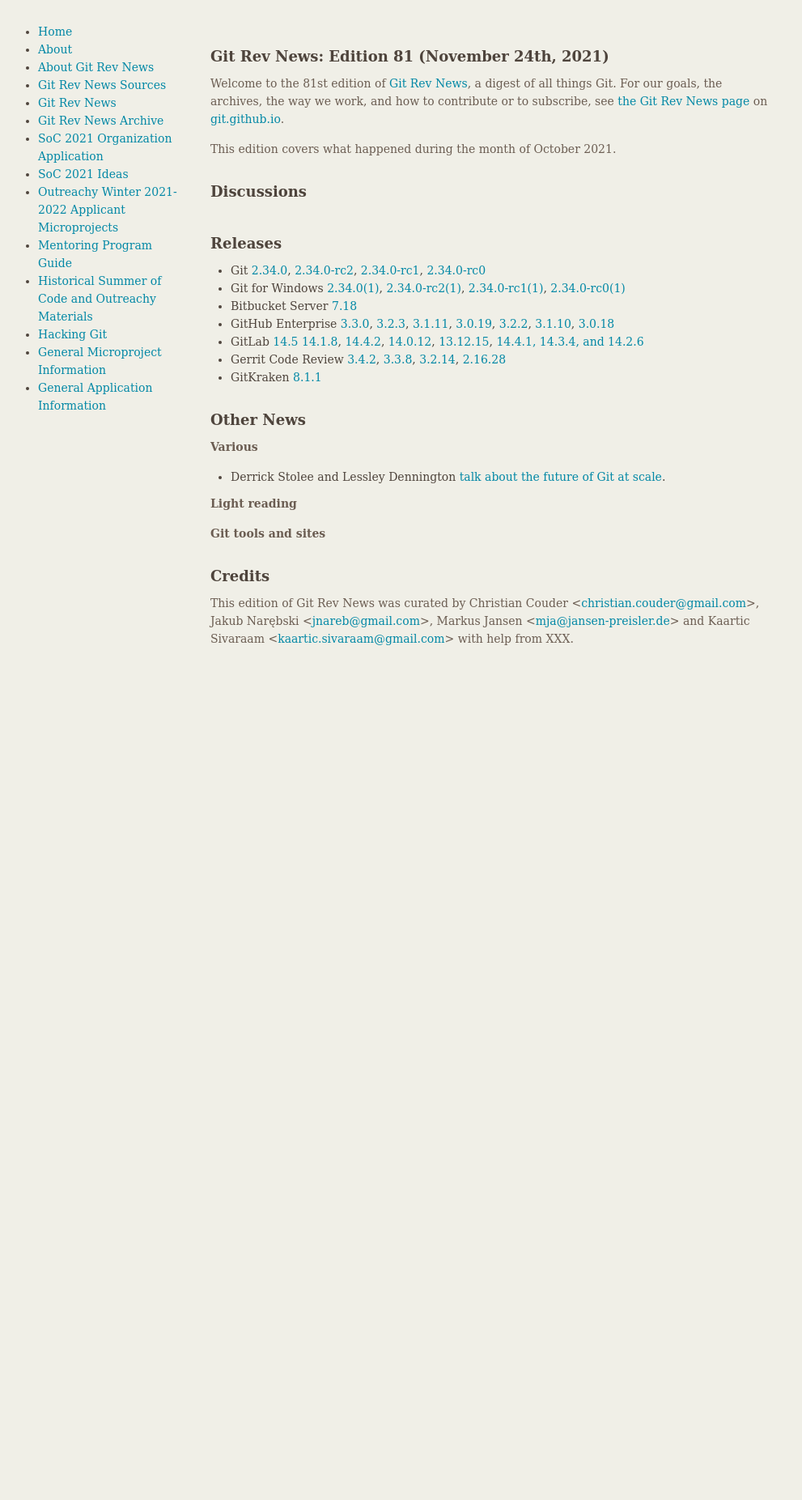
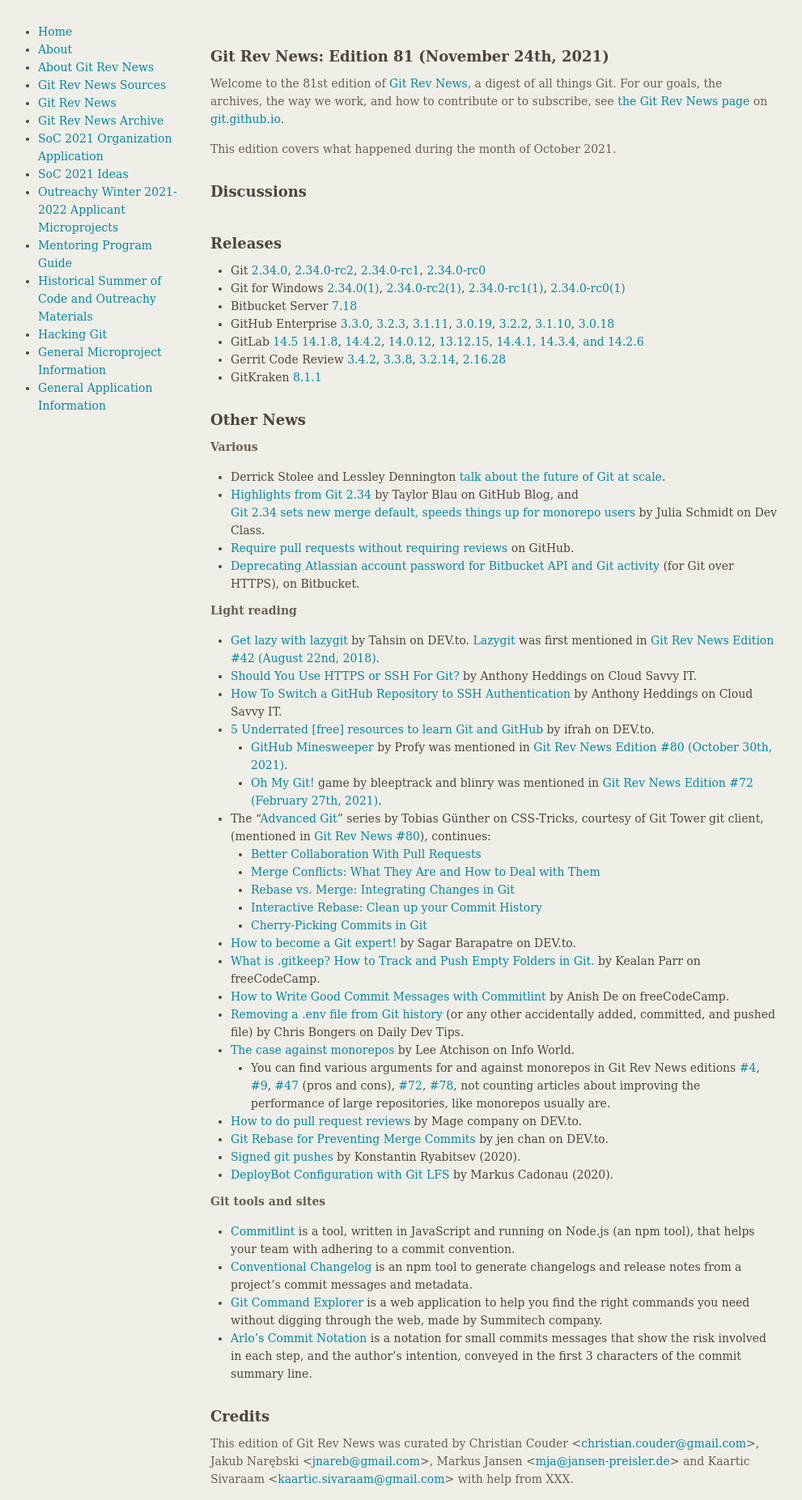
Before and after one commit to git/git.github.io, a Jekyll site: the page built from rev_news/drafts/edition-81.md, in a window 1280 px wide. Shown: the whole page at 81% size, without its empty margins (149-1140 px from the left). Built offline with Jekyll 4.4.1, drawn with Linux system fonts in a browser that asks for light colours; before the commit the page ends 900 px from its top, so only the background shows below that.

Commit message:
rn-81: Add links to various news, articles, sites and tools

```diff
--- a/rev_news/drafts/edition-81.md
+++ b/rev_news/drafts/edition-81.md
@@ -68,12 +68,75 @@
 __Various__
 
 * Derrick Stolee and Lessley Dennington [talk about the future of Git at scale](https://www.youtube.com/watch?v=pXdabSCz4JA).
+* [Highlights from Git 2.34](https://github.blog/2021-11-15-highlights-from-git-2-34/)
+  by Taylor Blau on GitHub Blog, and
+  [Git 2.34 sets new merge default, speeds things up for monorepo users](https://devclass.com/2021/11/17/version-control-git-2_34/)
+  by Julia Schmidt on Dev Class.
+* [Require pull requests without requiring reviews](https://github.blog/changelog/2021-11-10-require-pull-requests-without-requiring-reviews/) on GitHub.
+* [Deprecating Atlassian account password for Bitbucket API and Git activity](https://bitbucket.org/blog/deprecating-atlassian-account-password-for-bitbucket-api-and-git-activity)
+  (for Git over HTTPS), on Bitbucket.
 
 __Light reading__
+
+* [Get lazy with lazygit](https://dev.to/tahsinature/get-lazy-with-lazygit-4h37) by Tahsin on DEV.to.
+  [Lazygit](https://github.com/jesseduffield/lazygit) was first mentioned in [Git Rev News Edition #42 (August 22nd, 2018)](https://git.github.io/rev_news/2018/08/22/edition-42/).
+* [Should You Use HTTPS or SSH For Git?](https://www.cloudsavvyit.com/14822/should-you-use-https-or-ssh-for-git/)
+  by Anthony Heddings on Cloud Savvy IT.
+* [How To Switch a GitHub Repository to SSH Authentication](https://www.cloudsavvyit.com/14747/how-to-switch-a-github-repository-to-ssh-authentication/)
+  by Anthony Heddings on Cloud Savvy IT.
+* [5 Underrated [free] resources to learn Git and GitHub](https://dev.to/ifrah/5-underrated-resources-to-learn-git-and-github-4edi)
+  by ifrah on DEV.to.
+  * [GitHub Minesweeper](https://profy.dev/project/github-minesweeper) by Profy
+    was mentioned in [Git Rev News Edition #80 (October 30th, 2021)](https://git.github.io/rev_news/2021/10/30/edition-80/).
+  * [Oh My Git!](https://ohmygit.org/) game by bleeptrack and blinry
+    was mentioned in [Git Rev News Edition #72 (February 27th, 2021)](https://git.github.io/rev_news/2021/02/27/edition-72/).
+* The “[Advanced Git](https://css-tricks.com/cherry-picking-commits-in-git/)” series
+  by Tobias Günther on CSS-Tricks, courtesy of Git Tower git client,
+  (mentioned in [Git Rev News #80](https://git.github.io/rev_news/2021/10/30/edition-80/)),
+  continues:
+  * [Better Collaboration With Pull Requests](https://css-tricks.com/better-collaboration-with-pull-requests/)
+  * [Merge Conflicts: What They Are and How to Deal with Them](https://css-tricks.com/merge-conflicts-what-they-are-and-how-to-deal-with-them)
+  * [Rebase vs. Merge: Integrating Changes in Git](https://css-tricks.com/rebase-vs-merge-integrating-changes-in-git)
+  * [Interactive Rebase: Clean up your Commit History](https://css-tricks.com/interactive-rebase-clean-up-your-commit-history)
+  * [Cherry-Picking Commits in Git](https://css-tricks.com/cherry-picking-commits-in-git)
+* [How to become a Git expert!](https://dev.to/sagarbarapatre/how-to-become-a-git-expert-1jl2)
+  by Sagar Barapatre on DEV.to.
+* [What is .gitkeep? How to Track and Push Empty Folders in Git.](https://www.freecodecamp.org/news/what-is-gitkeep/)
+  by Kealan Parr on freeCodeCamp.
+* [How to Write Good Commit Messages with Commitlint](https://www.freecodecamp.org/news/how-to-use-commitlint-to-write-good-commit-messages/)
+  by Anish De on freeCodeCamp.
+* [Removing a .env file from Git history](https://daily-dev-tips.com/posts/removing-a-env-file-from-git-history/)
+  (or any other accidentally added, committed, and pushed file)
+  by Chris Bongers on Daily Dev Tips.
+* [The case against monorepos](https://www.infoworld.com/article/3638860/the-case-against-monorepos.html)
+  by Lee Atchison on Info World.
+  * You can find various arguments for and against monorepos in Git Rev News editions
+    [#4](https://git.github.io/rev_news/2015/06/03/edition-4/), [#9](https://git.github.io/rev_news/2015/11/11/edition-9/), [#47](https://git.github.io/rev_news/2019/01/23/edition-47/) (pros and cons), [#72](https://git.github.io/rev_news/2021/02/27/edition-72/), [#78](https://git.github.io/rev_news/2021/08/31/edition-78/),
+	not counting articles about improving the performance of large repositories, like monorepos usually are.
+* [How to do pull request reviews](https://dev.to/mage_ai/how-to-do-pull-request-reviews-mm6)
+  by Mage company on DEV.to.
+* [Git Rebase for Preventing Merge Commits](https://dev.to/jenc/git-rebase-for-preventing-merge-commits-2len)
+  by jen chan on DEV.to.
+* [Signed git pushes](https://people.kernel.org/monsieuricon/signed-git-pushes)
+  by Konstantin Ryabitsev (2020).
+* [DeployBot Configuration with Git LFS](https://www.cadonau.net/blog/2020/08/24/deploybot-git-lfs/)
+  by Markus Cadonau (2020).
 
 
 __Git tools and sites__
 
+* [Commitlint](https://commitlint.js.org/#/) is a tool, written in JavaScript and running on Node.js (an npm tool),
+  that helps your team with adhering to a commit convention.
+* [Conventional Changelog](https://github.com/conventional-changelog/conventional-changelog)
+  is an npm tool to generate changelogs and release notes from a project's commit messages and metadata.
+* [Git Command Explorer](https://gitexplorer.com/) is a web application
+  to help you find the right commands you need
+  without digging through the web,
+  made by Summitech company.
+* [Arlo's Commit Notation](https://github.com/RefactoringCombos/ArlosCommitNotation)
+  is a notation for small commits messages that show
+  the risk involved in each step, and the author's intention,
+  conveyed in the first 3 characters of the commit summary line.
 
 ## Credits
 
```
